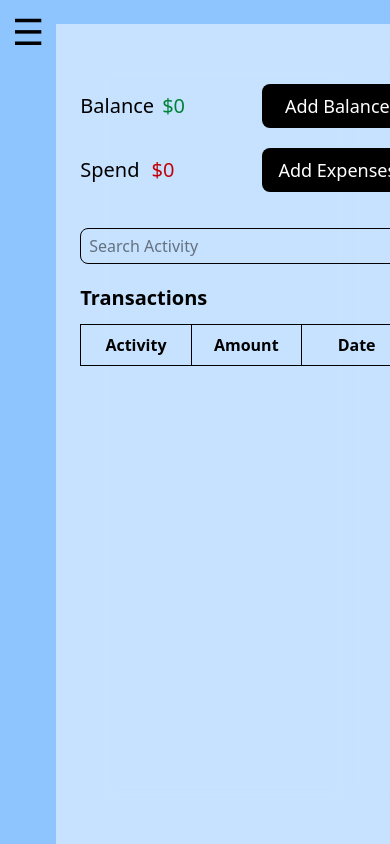
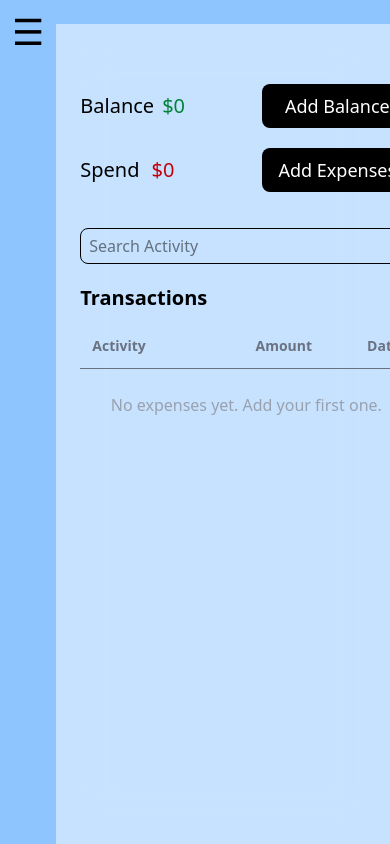
Before and after one commit to tenthin/expenseTracker, a React (Vite) app: page / in a window 390 px wide. Shown: the top 844 px of the page. Built offline with nearby package versions, Linux system fonts and the light colour scheme.

Commit message:
improve expense page layout and table ux

```diff
--- a/src/components/TransactionTable.jsx
+++ b/src/components/TransactionTable.jsx
@@ -4,32 +4,50 @@ function TransactionTable({ transactions, filterType }) {
     : transactions;
 
   return (
-    <div className="lg:w-[450px] m-auto">
-      <h1 className="font-bold text-xl mb-3">{filterType ? "Expenses" : "Transactions"}</h1>
+    <div className="mt-4 overflow-x-auto">
+      <h1 className="font-bold text-xl mb-3">
+        {filterType ? "Expenses" : "Transactions"}
+      </h1>
 
-      <table className="table-fixed border w-full">
+      <table className="w-full border-collapse">
         <thead>
           <tr>
-            <th className="md:w-1/2 border p-2">Activity</th>
-            <th className="md:w-1/4 border p-2">Amount</th>
-            <th className="md:w-1/4 border p-2">Date</th>
+            <th className="text-left text-sm text-gray-500 border-b p-3">
+              Activity
+            </th>
+            <th className="text-right text-sm text-gray-500 border-b p-3">
+              Amount
+            </th>
+            <th className="text-right text-sm text-gray-500 border-b p-3">
+              Date
+            </th>
           </tr>
         </thead>
 
         <tbody>
+          {filteredTransactions.length === 0 && (
+            <tr>
+              <td colSpan="3" className="p-6 text-center text-gray-400">
+                No expenses yet. Add your first one.
+              </td>
+            </tr>
+          )}
+
           {filteredTransactions.map((item) => (
             <tr key={item.id}>
-              <td className="border p-2">{item.activity}</td>
+              <td className="p-3">{item.activity}</td>
 
               <td
-                className={`border p-2 ${
-                  item.type === "income" ? "text-green-700" : "text-red-700"
+                className={`p-3 text-right font-medium ${
+                  item.type === "income" ? "text-green-600" : "text-red-600"
                 }`}
               >
                 ${item.amount}
               </td>
 
-              <td className="border p-2">{item.date}</td>
+              <td className="p-3 text-right text-sm text-gray-500">
+                {item.date}
+              </td>
             </tr>
           ))}
         </tbody>
--- a/src/pages/Expense.jsx
+++ b/src/pages/Expense.jsx
@@ -1,24 +1,26 @@
 import TransactionTable from "../components/TransactionTable";
 
 function Expense({ transactions }) {
+  return (
+    <div className="p-4 max-w-4xl mx-auto">
+      <div className="bg-white rounded-xl shadow-sm p-6">
+        <div className="flex justify-between items-center mb-6">
+          <div>
+            <h1 className="text-2xl font-bold">Expenses</h1>
+            <p className="text-sm text-gray-500">
+              Track and manage your spending
+            </p>
+          </div>
 
-  return (
-    <div className="p-4">
-      <div className="flex justify-between items-center mb-4">
-        <h1 className="text-2xl font-bold">Expenses</h1>
+          <button className="bg-red-600 hover:bg-red-700 transition text-white px-4 py-2 rounded-lg">
+            + New Expense
+          </button>
+        </div>
 
-        <button className="bg-red-600 text-white px-4 py-2 rounded">
-          New Expense
-        </button>
+        {/* Reuse TransactionTable */}
+        <TransactionTable transactions={transactions} filterType="expense" />
       </div>
-
-      {/* Reuse TransactionTable */}
-      <TransactionTable
-        transactions={transactions}
-        filterType="expense"
-      />
     </div>
-
   );
 }
 
```
